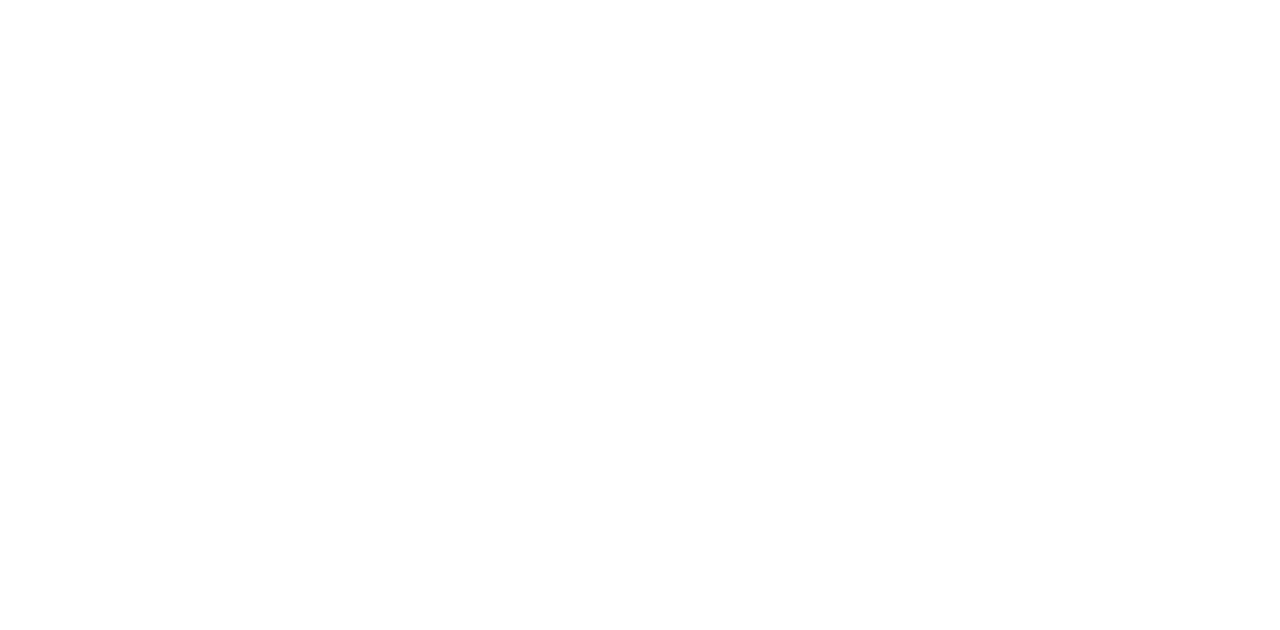
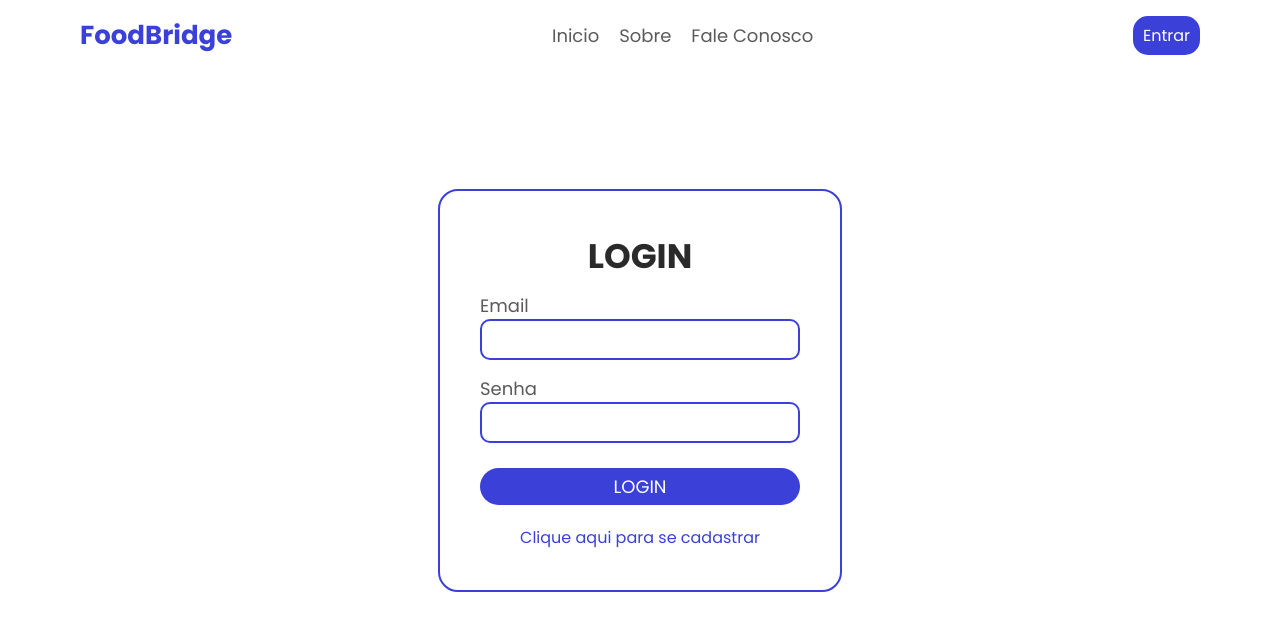
Before and after one commit to EduardoGollner0609/FoodBridge, a React (Vite) app in the folder frontend/: page /login in a window 1280 px wide. Before the commit this address had no page. Shown: the top 630 px of the page. Built offline with nearby package versions, Linux system fonts and the light colour scheme.

Commit message:
Criando LoginPage e AboutPage.

```diff
--- a/frontend/src/App.css
+++ b/frontend/src/App.css
@@ -33,3 +33,8 @@
 ul {
   list-style: none;
 }
+
+.active {
+  border-bottom: 2px solid var(--fb-color-primary);
+  font-weight: 600;
+}
--- a/frontend/src/App.tsx
+++ b/frontend/src/App.tsx
@@ -1,7 +1,9 @@
-import { BrowserRouter, Route, Routes } from 'react-router-dom'
+import { BrowserRouter, Navigate, Route, Routes } from 'react-router-dom'
 import './App.css'
 import IntroductionPage from './routes/IntroductionPage'
 import HomePage from './routes/IntroductionPage/HomePage'
+import AboutPage from './routes/IntroductionPage/AboutPage'
+import LoginPage from './routes/IntroductionPage/LoginPage'
 
 
 function App() {
@@ -10,7 +12,10 @@
     <BrowserRouter>
       <Routes>
         <Route path="/" element={<IntroductionPage />} >
-          <Route index element={<HomePage />} />
+          <Route index element={<Navigate to="/home" />} />
+          <Route path="/home" element={<HomePage />} />
+          <Route path="/about" element={<AboutPage />} />
+          <Route path="/login" element={<LoginPage />} />
         </Route>
       </Routes>
     </BrowserRouter>
--- a/frontend/src/components/HeaderHomePage/index.tsx
+++ b/frontend/src/components/HeaderHomePage/index.tsx
@@ -1,4 +1,6 @@
+import { NavLink } from 'react-router-dom';
 import './styles.css';
+import { Link } from 'react-router-dom';
 
 export default function HeaderHomePage() {
     return (
@@ -9,13 +11,20 @@
                 </div>
                 <div className="fb-header-introduction-page-navegation-options">
                     <ul>
-                        <li>Inicio</li>
-                        <li>Sobre</li>
+                        <NavLink to="/home">
+                            <li>Inicio</li>
+                        </NavLink>
+                        <NavLink to="/about">
+                            <li>Sobre</li>
+                        </NavLink>
+
                         <li>Fale Conosco</li>
                     </ul>
                 </div>
                 <div className="fb-header-introduction-page-login">
-                    <a href="">Entrar</a>
+                    <Link to="/login">
+                        Entrar
+                    </Link>
                 </div>
             </nav>
         </header>
--- /dev/null
+++ b/frontend/src/routes/IntroductionPage/AboutPage/index.tsx
@@ -0,0 +1,21 @@
+import './styles.css';
+
+export default function AboutPage() {
+    return (
+        <main>
+            <section id="section-about-page">
+                <div className="about-us-content container">
+                    <h3>O que é a <span>FoodBridge</span>?</h3>
+                    <p>Antes de mais nada, todos nós sabemos que a fome é uma realidade cruel que afeta milhões de pessoas ao redor do mundo. Pessoas lutam para sobreviver em um ciclo imenso de desigualdade.</p>
+                    <p>No Brasil, um em cada cinco brasileiros vive em situação de insegurança alimentar. São números alarmantes que, muitas vezes, não tocam nosso coração de imediato. Mas eles têm rostos, histórias, vidas que estão à mercê da solidariedade de cada um de nós.</p>
+                    <p>O FoodBridge entra nesse cenário, foi criado para ser uma ponte, unindo pessoas que estão disposta a ajudar com doações com pessoas que queiram ajudar distribuindo os alimentos, alcançando aqueles que necessitam. Através da nossa plataforma, você pode doar alimentos que têm em casa ou ajudar a distribuir as doações para quem realmente precisa. Cada gesto de bondade, por menor que pareça, se transforma em um passo em direção a um futuro mais justo, onde a fome não é mais uma sentença.</p>
+                    <p>Em um mundo onde o desperdício é constante e a desigualdade cresce, cada ato de solidariedade cria um laço forte e essencial. Quando você doa ou distribui alimentos, você está não apenas oferecendo sustento, mas também oferecendo dignidade, esperança e, acima de tudo, humanidade.</p>
+                    <p>A fome não é um problema distante. Ela está perto, ao nosso lado, e é preciso agir agora. Cada ação sua pode transformar a vida de alguém. E juntos, podemos construir um futuro onde a comida não seja apenas uma necessidade básica, mas um direito acessível a todos.</p>
+                    <p>A cada doação, a cada entrega, a cada gesto de compaixão, estamos mais perto de uma solução. O FoodBridge é a sua oportunidade de fazer parte dessa transformação. Não é apenas sobre alimentar, é sobre mudar vidas.</p>
+
+
+                </div>
+            </section>
+        </main>
+    );
+}
--- /dev/null
+++ b/frontend/src/routes/IntroductionPage/AboutPage/styles.css
@@ -0,0 +1,28 @@
+#section-about-page {
+  margin: 10px 0;
+  padding: 0 20px;
+}
+
+.about-us-content {
+  padding: 20px;
+  border-radius: 20px;
+  border: 2px solid var(--fb-color-primary);
+  max-height: 500px;
+  overflow-y: auto;
+}
+.about-us-content h3 {
+  text-align: center;
+  font-size: 26px;
+  color: var(--fb-color-tertiary);
+  margin-bottom: 10px;
+  & span {
+    color: var(--fb-color-primary);
+  }
+}
+
+.about-us-content p {
+  font-size: 18px;
+  color: var(--fb-color-secondary);
+  margin-bottom: 15px;
+  font-weight: 600;
+}
--- a/frontend/src/routes/IntroductionPage/HomePage/styles.css
+++ b/frontend/src/routes/IntroductionPage/HomePage/styles.css
@@ -1,9 +1,11 @@
 #section-home-page {
-  padding: 0 20px;
+  padding: 20px;
 }
 
 .home-page-introduction {
   height: 60vh;
+  min-height: 400px;
+  max-height: 600px;
   display: flex;
   align-items: center;
   justify-content: space-around;
@@ -52,6 +54,7 @@
   text-align: center;
   color: #2a2a2a;
   font-size: 30px;
+  margin-bottom: 15px;
 }
 
 .home-page-how-help-cards-list {
--- /dev/null
+++ b/frontend/src/routes/IntroductionPage/LoginPage/index.tsx
@@ -0,0 +1,29 @@
+import './styles.css';
+
+export default function LoginPage() {
+    return (
+        <main>
+            <section id="section-login-page">
+                <div className="login-page-content container">
+                    <div className="card-login">
+                        <h2>Login</h2>
+                        <form>
+                            <div className="form-item-input">                           <label>Email</label>
+                                <input type="text" /></div>
+                            <div className="form-item-input">
+                                <label>Senha</label>
+                                <input type="password" />
+                            </div>
+                            <button>Login</button>
+                        </form>
+                        <div className="card-login-invite-register">
+                            <a href=""> Clique aqui para se cadastrar</a>
+                        </div>
+
+
+                    </div>
+                </div>
+            </section>
+        </main>
+    );
+}
--- /dev/null
+++ b/frontend/src/routes/IntroductionPage/LoginPage/styles.css
@@ -0,0 +1,70 @@
+#section-login-page {
+  padding: 0 20px;
+}
+
+.login-page-content {
+  height: 80vh;
+  display: flex;
+  justify-content: center;
+  align-items: center;
+}
+
+.login-page-content h2 {
+  text-align: center;
+  color: var(--fb-color-tertiary);
+  text-transform: uppercase;
+  font-size: 34px;
+}
+
+.card-login {
+  display: flex;
+  flex-direction: column;
+  gap: 10px;
+  padding: 40px;
+  border: 2px solid var(--fb-color-primary);
+  border-radius: 20px;
+}
+
+.card-login form {
+  display: flex;
+  flex-direction: column;
+  gap: 15px;
+}
+
+.form-item-input {
+  display: flex;
+  flex-direction: column;
+}
+
+.card-login input {
+  outline: none;
+  padding: 5px 10px;
+  font-size: 18px;
+  border-radius: 10px;
+  border: 2px solid var(--fb-color-primary);
+  width: 320px;
+}
+
+.card-login label {
+  font-size: 18px;
+  color: var(--fb-color-secondary);
+}
+
+.card-login form button {
+  background-color: var(--fb-color-primary);
+  border: none;
+  padding: 5px;
+  font-size: 18px;
+  border-radius: 20px;
+  color: var(--fb-color-quartiary);
+  text-transform: uppercase;
+  cursor: pointer;
+  margin: 10px 0;
+}
+
+.card-login-invite-register {
+  text-align: center;
+}
+.card-login-invite-register a {
+  color: var(--fb-color-primary);
+}
```
